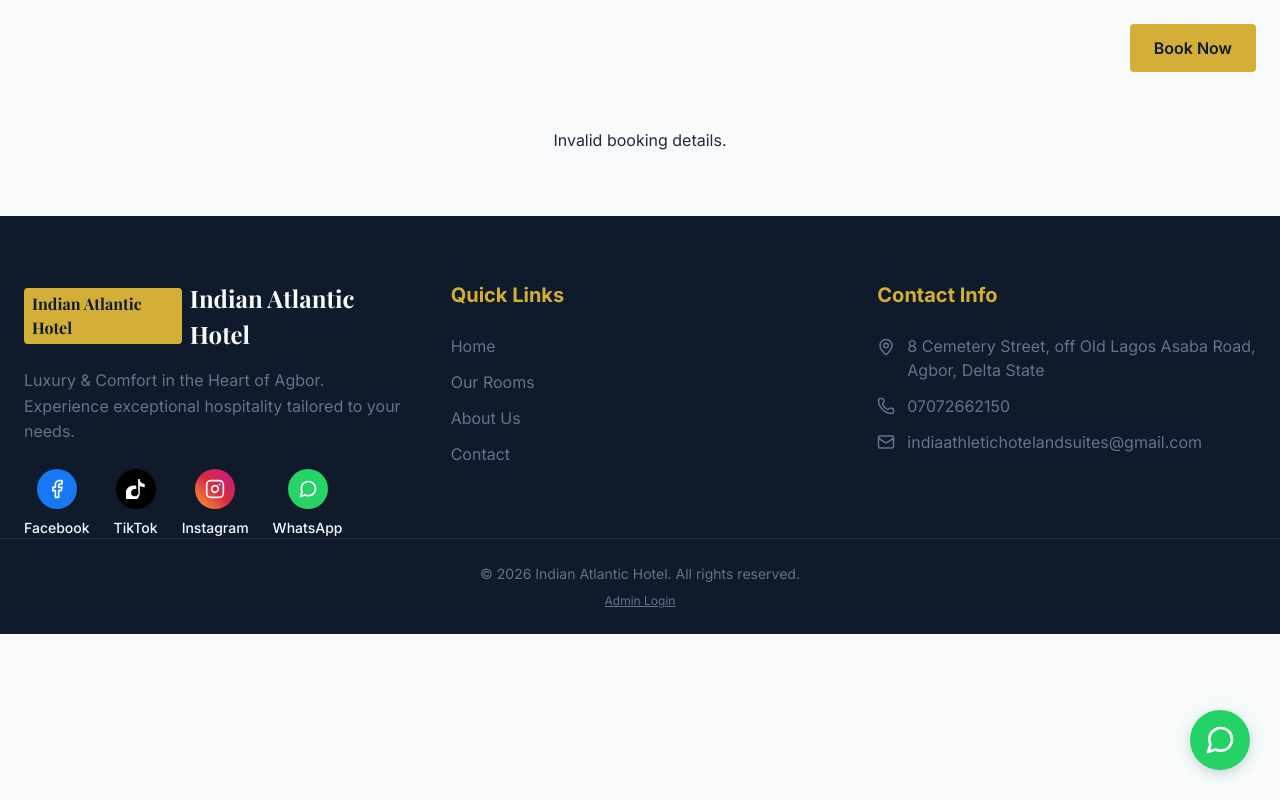
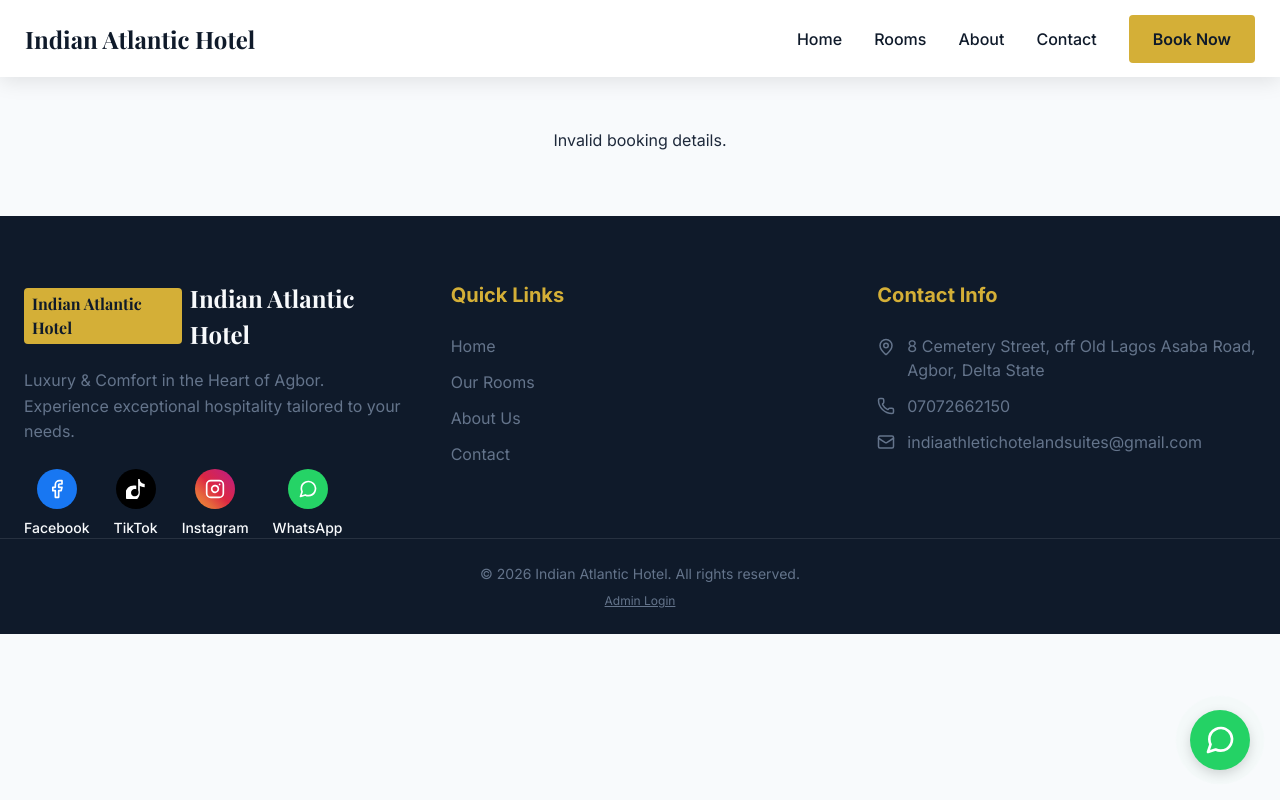
Before and after one commit to AnnieIj/indian-atlantic-hotel, a React (Vite) app: page /checkout in a window 1280 px wide. Built offline with nearby package versions, Linux system fonts and the light colour scheme.

Commit message:
Updated code

```diff
--- a/src/components/Header.css
+++ b/src/components/Header.css
@@ -10,9 +10,12 @@
   color: var(--color-text-light);
 }
 
-.header.scrolled {
-  padding: 1rem 0;
+.header.scrolled,
+.header.is-not-home {
+  padding: 0.85rem 0;
   color: var(--color-primary-navy);
+  background: rgba(255, 255, 255, 0.95) !important;
+  box-shadow: 0 4px 20px rgba(0, 0, 0, 0.1);
 }
 
 .header-container {
--- a/src/components/Header.jsx
+++ b/src/components/Header.jsx
@@ -37,8 +37,10 @@ const Header = () => {
     }
   };
 
+  const isNotHome = location.pathname !== '/';
+
   return (
-    <header className={`header ${isScrolled ? 'scrolled glass-panel' : ''}`}>
+    <header className={`header ${isScrolled || isNotHome ? 'scrolled glass-panel' : ''} ${isNotHome ? 'is-not-home' : ''}`}>
       <div className="container header-container">
         <Link
           to="/"
--- a/src/pages/Home.jsx
+++ b/src/pages/Home.jsx
@@ -43,7 +43,7 @@ const Home = () => {
           </motion.div>
 
           <motion.form
-            className="search-bar glass-panel"
+            className="search-bar glass-panel-dark"
             initial={{ opacity: 0, y: 30 }}
             animate={{ opacity: 1, y: 0 }}
             transition={{ duration: 0.8, delay: 0.2 }}
```
